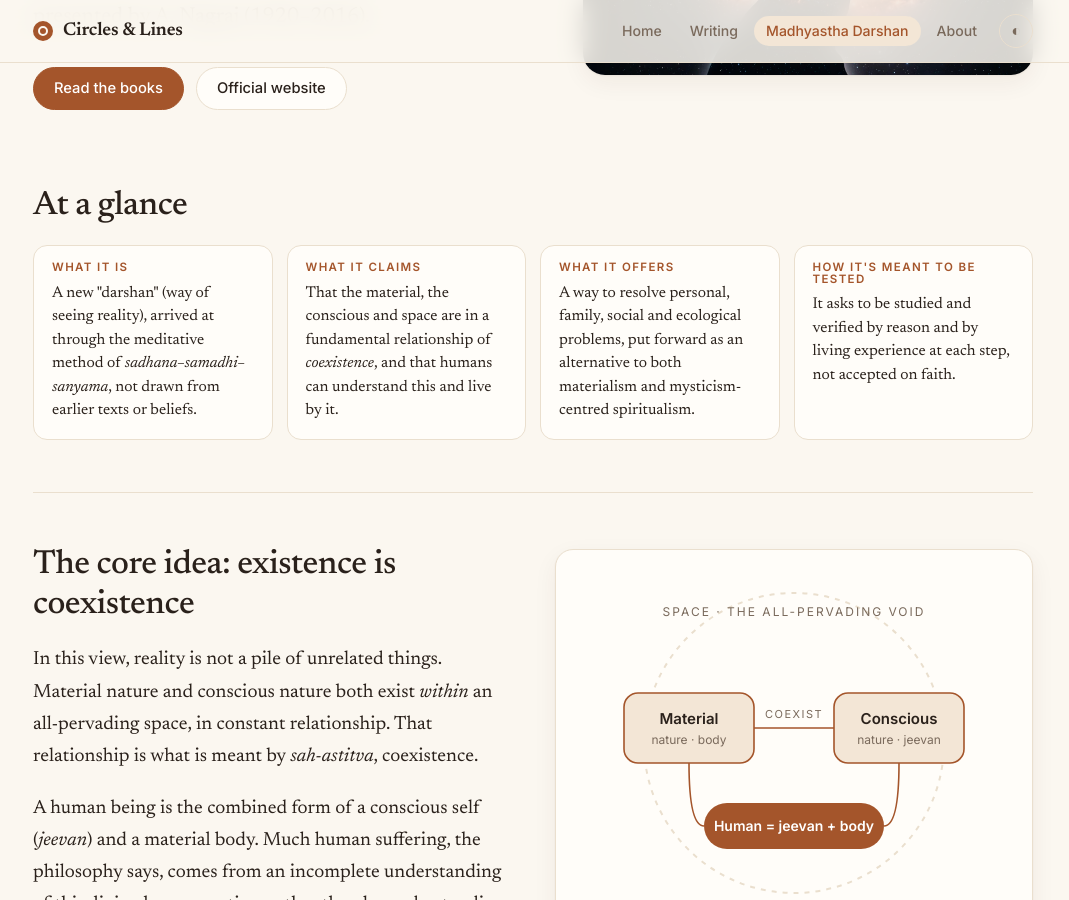
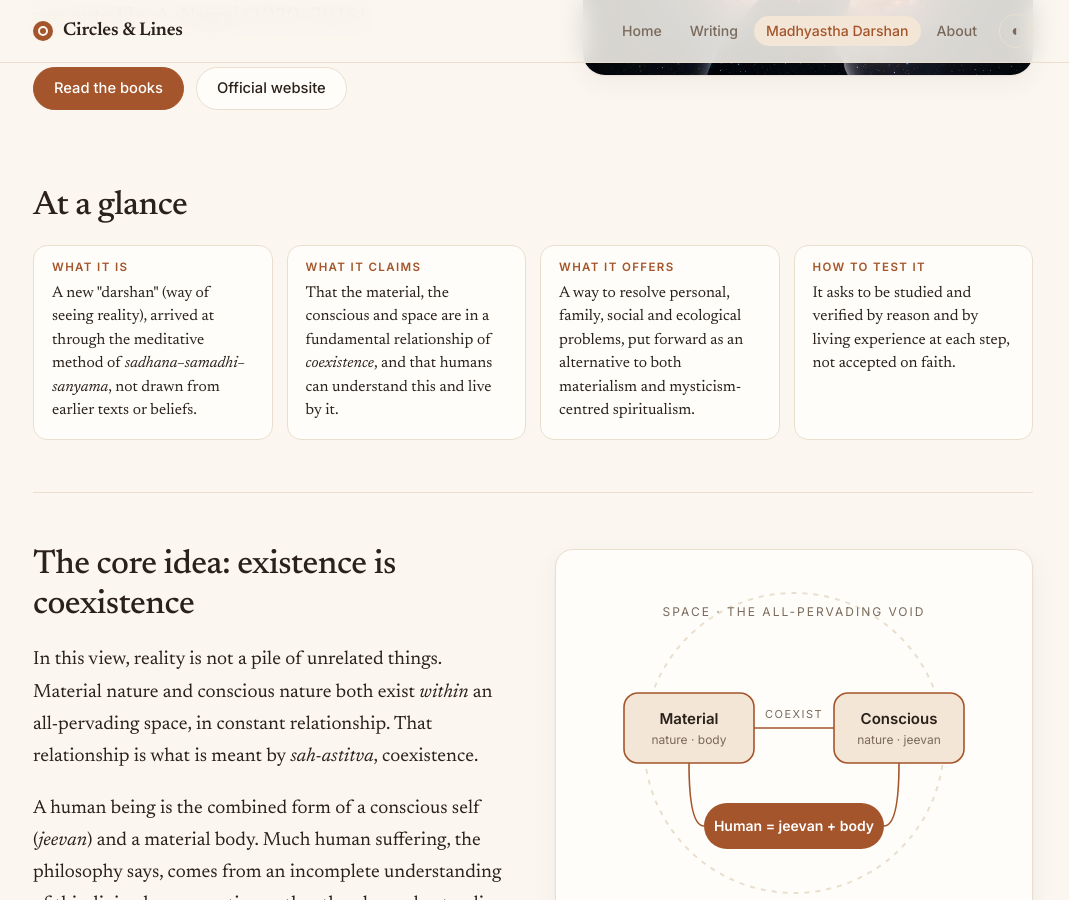
Before and after one commit to aeshalavamshi/vamshi-blog, a Jekyll site: the page built from madhyastha-darshan.md, in a window 1280 px wide and 900 px high, scrolled down 392 px. Shown: the whole window, without its empty margins (107-1176 px from the left). Built offline with Jekyll 4.4.1, drawn with Linux system fonts in a browser that asks for light colours.

Commit message:
Fix card excerpt spacing and label
Co-Authored-By: Claude Sonnet 5.5 <noreply@anthropic.com>

```diff
--- a/_includes/post-card.html
+++ b/_includes/post-card.html
@@ -1,6 +1,7 @@
 <article class="card">
   <p class="meta"><time datetime="{{ include.post.date | date_to_xmlschema }}">{{ include.post.date | date: "%-d %b %Y" }}</time> · {{ include.post.content | number_of_words | divided_by: 220 | plus: 1 }} min read</p>
   <h3><a href="{{ include.post.url | relative_url }}">{{ include.post.title }}</a></h3>
-  <p class="excerpt">{{ include.post.content | strip_html | strip_newlines | truncatewords: 34 }}</p>
+  <p class="excerpt">{{ include.post.content | strip_html | replace: "
+", " " | replace: "  ", " " | truncatewords: 34 }}</p>
   {% if include.post.tags.size > 0 %}<p class="tags">{% for t in include.post.tags limit: 3 %}<span>{{ t }}</span>{% endfor %}</p>{% endif %}
 </article>
--- a/madhyastha-darshan.md
+++ b/madhyastha-darshan.md
@@ -26,7 +26,7 @@ image: /assets/img/madhyasth/cosmos-mind.webp
     <li><b>What it is</b>A new "darshan" (way of seeing reality), arrived at through the meditative method of <em>sadhana–samadhi–sanyama</em>, not drawn from earlier texts or beliefs.</li>
     <li><b>What it claims</b>That the material, the conscious and space are in a fundamental relationship of <em>coexistence</em>, and that humans can understand this and live by it.</li>
     <li><b>What it offers</b>A way to resolve personal, family, social and ecological problems, put forward as an alternative to both materialism and mysticism-centred spiritualism.</li>
-    <li><b>How it's meant to be tested</b>It asks to be studied and verified by reason and by living experience at each step, not accepted on faith.</li>
+    <li><b>How to test it</b>It asks to be studied and verified by reason and by living experience at each step, not accepted on faith.</li>
   </ul>
 </div>
 
```
